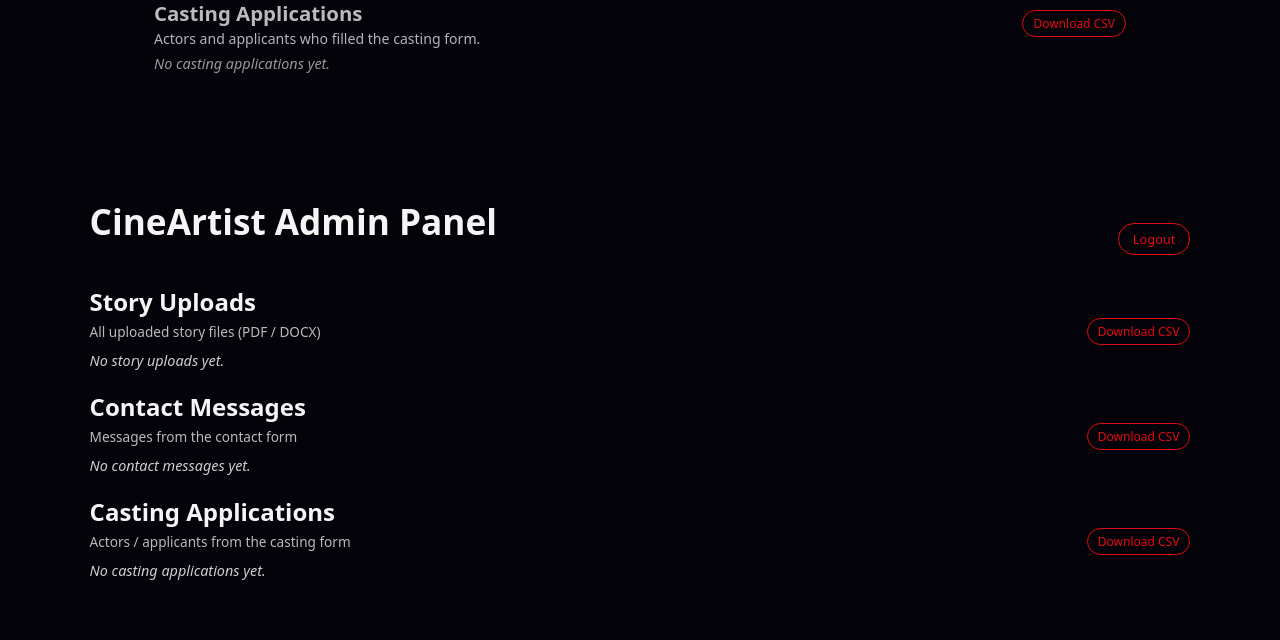
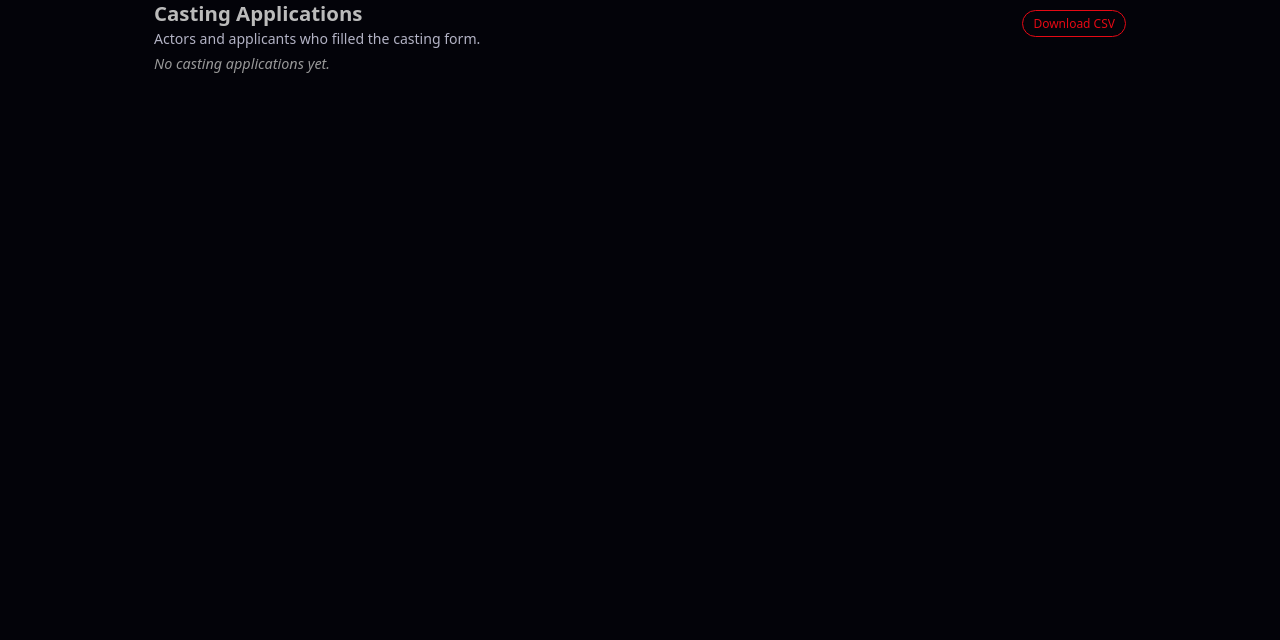
Before and after one commit to himanshubhartii/cineartist-site, a Flask app: page /admin/dashboard in a window 1280 px wide. Shown: the part 307-947 px from the top of the page. After the commit the page ends 380 px from the top, so only its background shows below. Run offline with Flask 3, Linux system fonts and the light colour scheme; the visitor is signed in with stand-in values (Sample User, id 1); data that the repository does not hold is empty.

Commit message:
Update admin_dashboard.html

```diff
--- a/templates/admin_dashboard.html
+++ b/templates/admin_dashboard.html
@@ -1,8 +1,4 @@
 <!DOCTYPE html>
-<html lang="en">
-<head>
-    <meta charset="UTF-8">
-    <title>Admin Panel | CineArtist</title><!DOCTYPE html>
 <html lang="en">
 <head>
     <meta charset="UTF-8">
@@ -98,7 +94,7 @@
         <div class="admin-section-header">
             <div>
                 <h2>Casting Applications</h2>
-            <p>Actors and applicants who filled the casting form.</p>
+                <p>Actors and applicants who filled the casting form.</p>
             </div>
             <a href="{{ url_for('admin_download', kind='casting') }}" class="btn-secondary tiny-btn">
                 Download CSV
@@ -126,92 +122,3 @@
 
 </body>
 </html>
-
-    <meta name="viewport" content="width=device-width, initial-scale=1.0">
-    <link rel="stylesheet" href="{{ url_for('static', filename='style.css') }}?v=12">
-</head>
-<body>
-
-<div class="page">
-    <h1>CineArtist Admin Panel</h1>
-
-    <a href="{{ url_for('admin_logout') }}" class="btn-secondary small-btn" style="float:right; margin-top:-32px;">
-        Logout
-    </a>
-
-    <!-- STORIES -->
-    <h2 style="margin-top:40px;">Story Uploads</h2>
-
-    <div class="admin-section-header">
-        <span>All uploaded story files (PDF / DOCX)</span>
-        <a href="{{ url_for('admin_download', kind='stories') }}" class="btn-secondary tiny-btn">
-            Download CSV
-        </a>
-    </div>
-
-    {% if story_data and story_data|length > 1 %}
-    <table class="admin-table">
-        {% for row in story_data %}
-            <tr>
-                {% for col in row %}
-                <td>{{ col }}</td>
-                {% endfor %}
-            </tr>
-        {% endfor %}
-    </table>
-    {% else %}
-    <p class="admin-empty">No story uploads yet.</p>
-    {% endif %}
-
-    <!-- CONTACT -->
-    <h2>Contact Messages</h2>
-
-    <div class="admin-section-header">
-        <span>Messages from the contact form</span>
-        <a href="{{ url_for('admin_download', kind='contact') }}" class="btn-secondary tiny-btn">
-            Download CSV
-        </a>
-    </div>
-
-    {% if contact_data and contact_data|length > 1 %}
-    <table class="admin-table">
-        {% for row in contact_data %}
-        <tr>
-            {% for col in row %}
-            <td>{{ col }}</td>
-            {% endfor %}
-        </tr>
-        {% endfor %}
-    </table>
-    {% else %}
-    <p class="admin-empty">No contact messages yet.</p>
-    {% endif %}
-
-    <!-- CASTING -->
-    <h2>Casting Applications</h2>
-
-    <div class="admin-section-header">
-        <span>Actors / applicants from the casting form</span>
-        <a href="{{ url_for('admin_download', kind='casting') }}" class="btn-secondary tiny-btn">
-            Download CSV
-        </a>
-    </div>
-
-    {% if casting_data and casting_data|length > 1 %}
-    <table class="admin-table">
-        {% for row in casting_data %}
-        <tr>
-            {% for col in row %}
-            <td>{{ col }}</td>
-            {% endfor %}
-        </tr>
-        {% endfor %}
-    </table>
-    {% else %}
-    <p class="admin-empty">No casting applications yet.</p>
-    {% endif %}
-
-</div>
-
-</body>
-</html>
```
